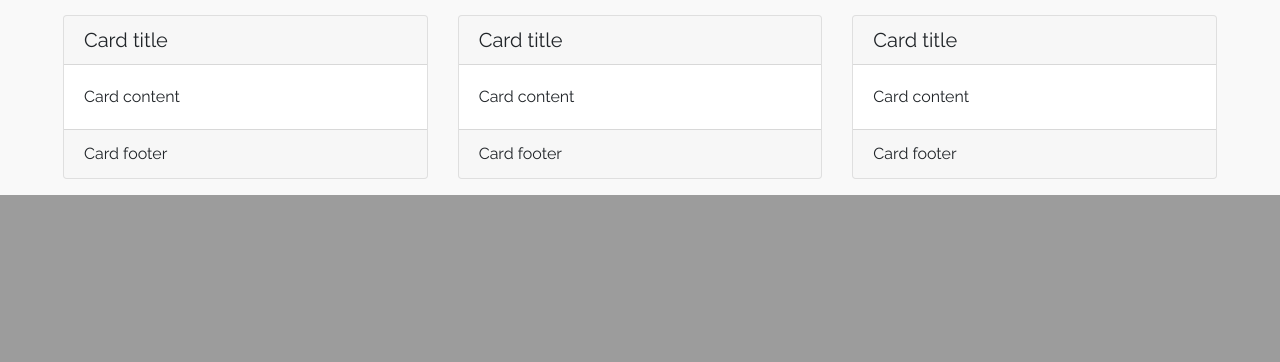
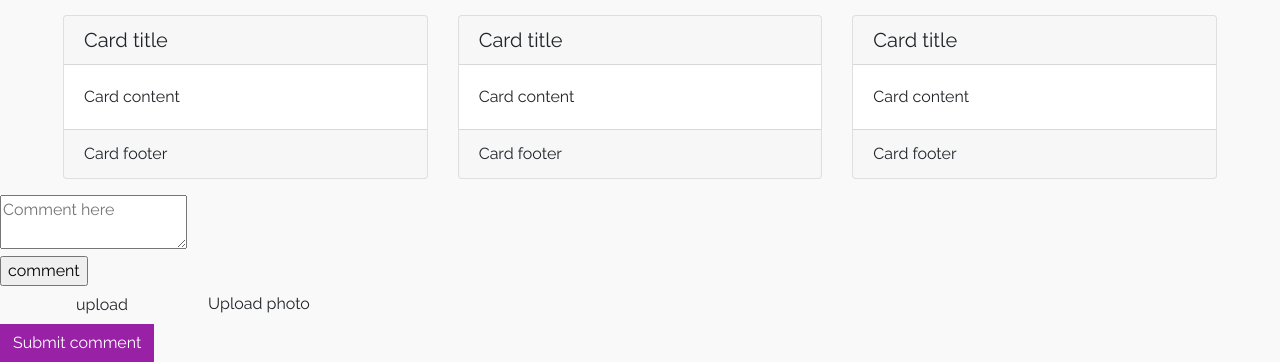
Before and after one commit to aethyris/dine-on-your-dime, a Flask app: page / in a window 1280 px wide. Shown: the part 927-1289 px from the top of the page. Before the commit the page ends 1122 px from the top, so only its background shows below. Run offline with Flask 2, Linux system fonts and the light colour scheme; parts of the project's set-up code (start-up, migrations or seed data) failed here and were passed over; some libraries are stand-ins or nearby versions.

Commit message:
Upload photo and comment changes

```diff
--- a/templates/layout.html
+++ b/templates/layout.html
@@ -87,5 +87,17 @@
         {% endblock %}
     </div>
 
+  <div class = "comment">
+    <form action = "" method ="post">
+      <textarea id ="title" type = "text" placeholder = "Comment here"></textarea><br>
+      <input type = "submit" value = "comment">
+        <div class = "upload">
+          <input type = "photo" value = "upload"
+          <button class = "btn" type = "submit"> Upload photo </button>
+        </div>
+      <button class="btn btn-primary" type="submit">Submit comment</button>
+    </form>
+  </div>
+
     </body>
 </html>
```
Also changed, not shown: forms.py (+15 -0 lines).
